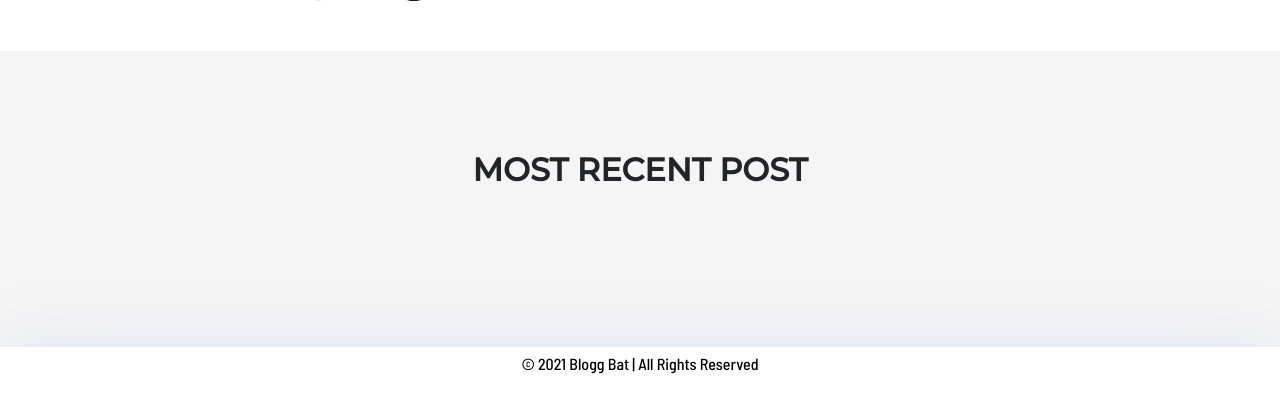
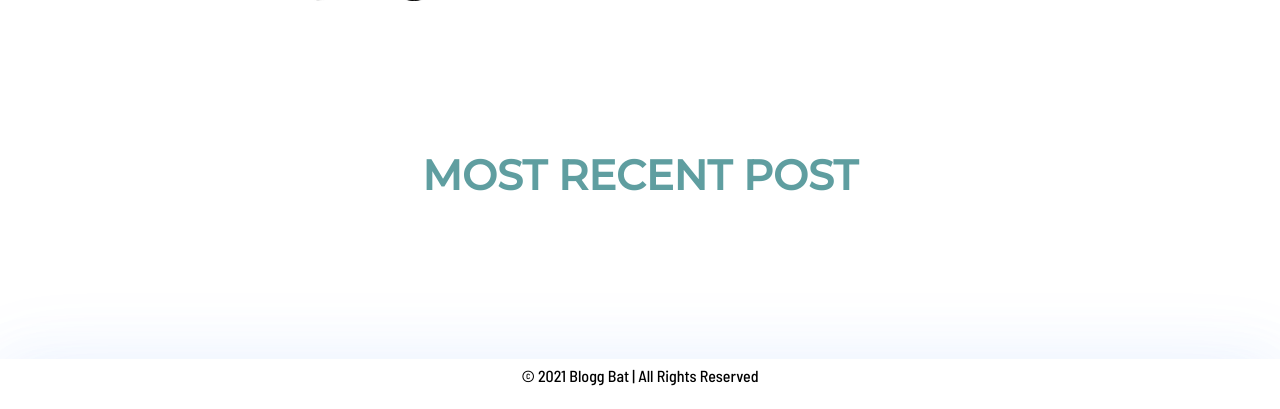
Before and after one commit to ashutosh001s/blog-website-php, a PHP site: page / in a window 1280 px wide. Shown: the part 509-918 px from the top of the page. Before the commit the page ends 883 px from the top, so only its background shows below. Run offline with PHP 8.4, Linux system fonts and the light colour scheme; the visitor is signed in with stand-in values (Sample User, id 1); data that the repository does not hold is empty.

Commit message:
homepage css changes

```diff
--- a/assets/css/style.css
+++ b/assets/css/style.css
@@ -63,8 +63,9 @@
 
 .BigText{
     text-align: center;
+    color: cadetblue;
     font-weight: bold;
-    font-size: 2rem;
+    font-size: 2.6rem;
     padding-bottom: 50px;
     font-family: 'Montserrat', sans-serif;
 }
@@ -72,7 +73,7 @@
 #SecondSection{
     padding-top: 100px;
     padding-bottom: 100px;
-    background-color: whitesmoke;
+    background-color: white;
     width: 100%;
 }
 
```
